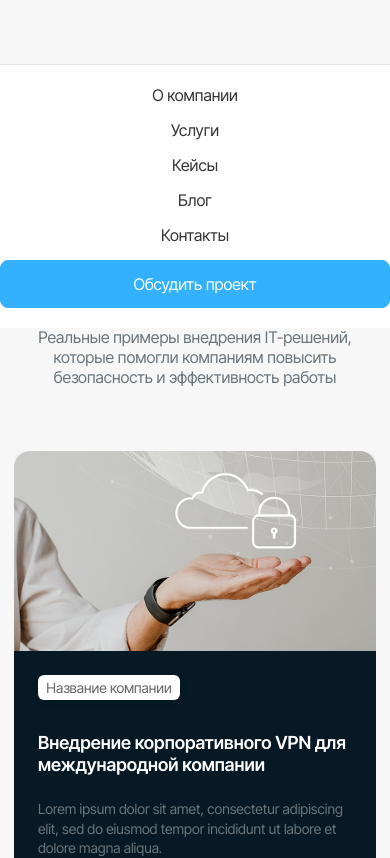
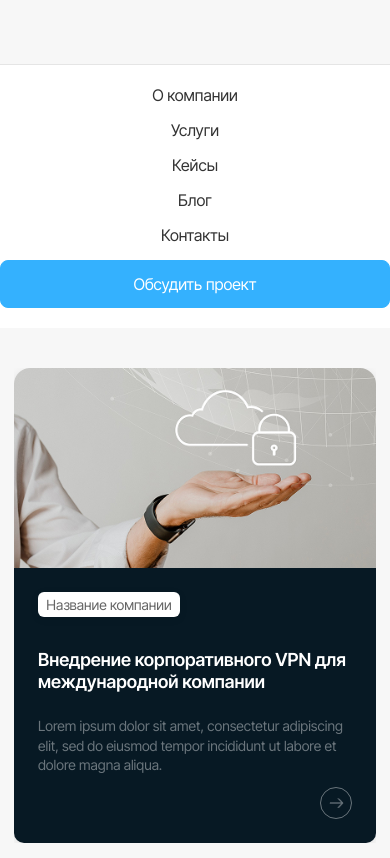
Before and after one commit to webobscure/complex-solutions, a React (Vite) app: page / in a window 390 px wide. Shown: the part 1360-2218 px from the top of the page. Built offline with nearby package versions, Linux system fonts and the light colour scheme.

Commit message:
больше адаптивности

```diff
--- a/src/components/Footer/Footer.css
+++ b/src/components/Footer/Footer.css
@@ -44,7 +44,11 @@
     text-align: left;
     width: 1024px;
 }
-
+@media(max-width: 1024px) {
+    .footer-policy {
+        width: 100%;
+    }
+}
 @media(max-width:485px) {
     .footer-block {
         flex-direction: column;
@@ -53,5 +57,7 @@
     .footer-container span, .action-button, .footer-policy {
         width: 100%;
     }
-
+    .container-header__title {
+        font-size: 39px;
+    }
 }
--- a/src/components/Header/Header.css
+++ b/src/components/Header/Header.css
@@ -1,7 +1,9 @@
 html {
 	scroll-behavior: smooth;
 }
-
+#about {
+	scroll-margin-top: 100px;
+}
 header {
 	width: 100%;
 	background: #fff;
--- a/src/components/Hero/Hero.css
+++ b/src/components/Hero/Hero.css
@@ -49,3 +49,8 @@
 		font-size: 44px;
 	}
 }
+@media( max-width: 375px) {
+	.hero-block__right img {
+		width: 100%;
+	}
+}
--- a/src/components/elements/ContainerHeader/ContainerHeader.css
+++ b/src/components/elements/ContainerHeader/ContainerHeader.css
@@ -36,3 +36,10 @@
 	margin-top: 24px;
 	text-align: center;
 }
+@media(max-width:485px) {
+
+    .container-header__title {
+        font-size: 39px;
+		text-align: center;
+    }
+}
```
